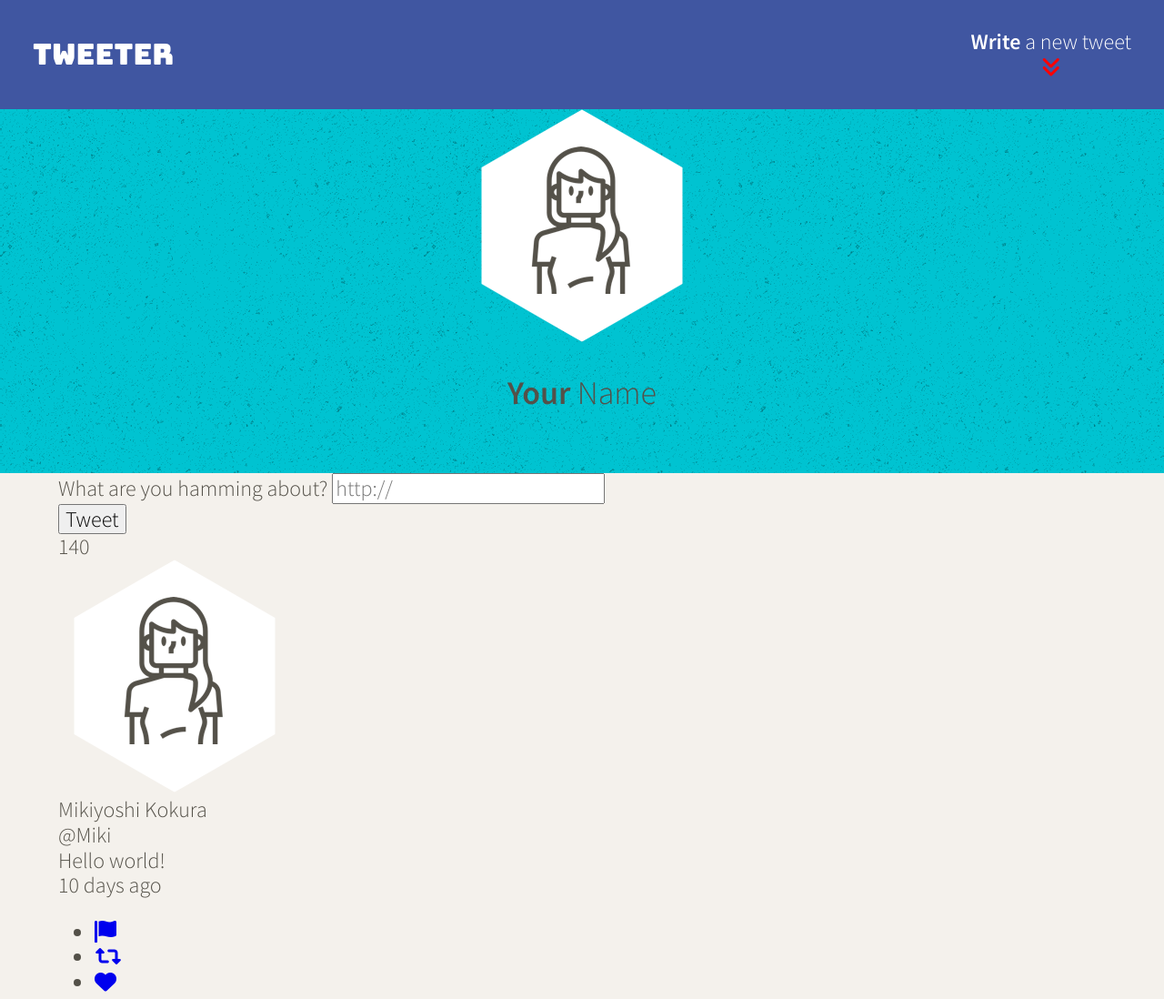
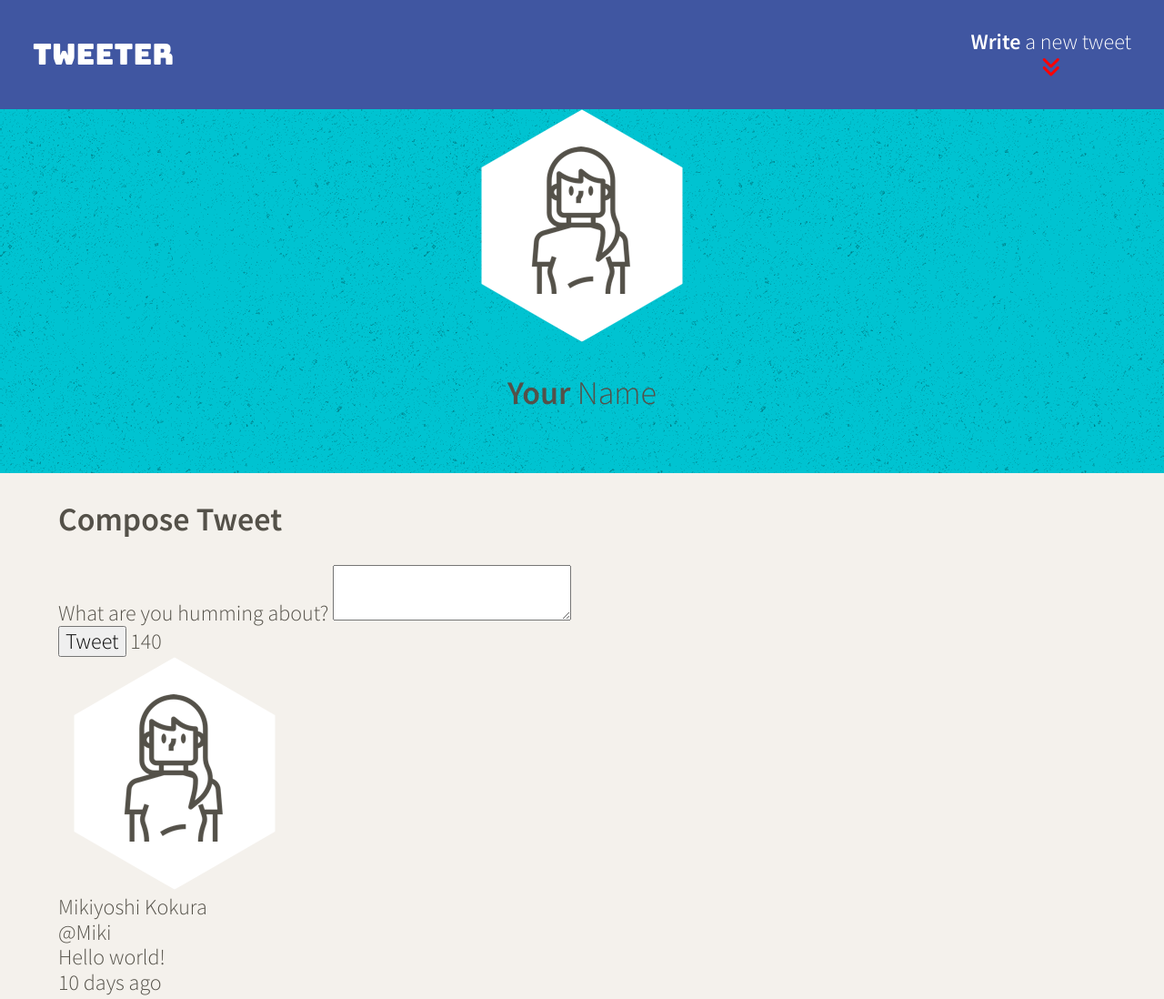
Before and after one commit to mikiyoshi/tweeter, a website: page public/index.html in a window 1280 px wide. Shown: the top 1098 px of the page at 91% size. Drawn offline with nearby package versions, Linux system fonts and the light colour scheme.

Commit message:
add /tweets POST function to JSON

```diff
--- a/package.json
+++ b/package.json
@@ -13,7 +13,7 @@
   "dependencies": {
     "body-parser": "^1.15.2",
     "chance": "^1.0.2",
-    "express": "^4.13.4",
+    "express": "^4.17.1",
     "md5": "^2.1.0"
   },
   "devDependencies": {
--- a/public/index.html
+++ b/public/index.html
@@ -60,7 +60,21 @@
     <main class="container">
       <div class="item"></div>
       <div class="itemCenter">
-        <article class="message">
+        <section class="new-tweet">
+          <h2>Compose Tweet</h2>
+          <form action="/tweets" method="POST">
+            <label for="tweet-text">What are you humming about?</label>
+            <textarea name="text" id="tweet-text"></textarea>
+            <div>
+              <button type="submit">Tweet</button>
+              <output name="counter" class="counter" for="tweet-text"
+                >140</output
+              >
+            </div>
+          </form>
+        </section>
+
+        <!-- <article class="message">
           <div id="messageForm">
             <div class="formGroup">
               <label>What are you hamming about?</label>
@@ -78,7 +92,7 @@
               <div class="countText">140</div>
             </div>
           </div>
-        </article>
+        </article> -->
         <article class="messageBox">
           <div class="userCard">
             <div class="userCardBody">
--- a/server/data-files/initial-tweets.json
+++ b/server/data-files/initial-tweets.json
@@ -8,7 +8,7 @@
     "content": {
       "text": "If I have seen further it is by standing on the shoulders of giants"
     },
-    "created_at": 1639337437303
+    "created_at": 1639342678950
   },
   {
     "user": {
@@ -19,6 +19,6 @@
     "content": {
       "text": "Je pense , donc je suis"
     },
-    "created_at": 1639423837303
+    "created_at": 1639429078950
   }
 ]
```
Also changed, not shown: server/routes/tweets.js (+14 -14 lines), 1 other file.
